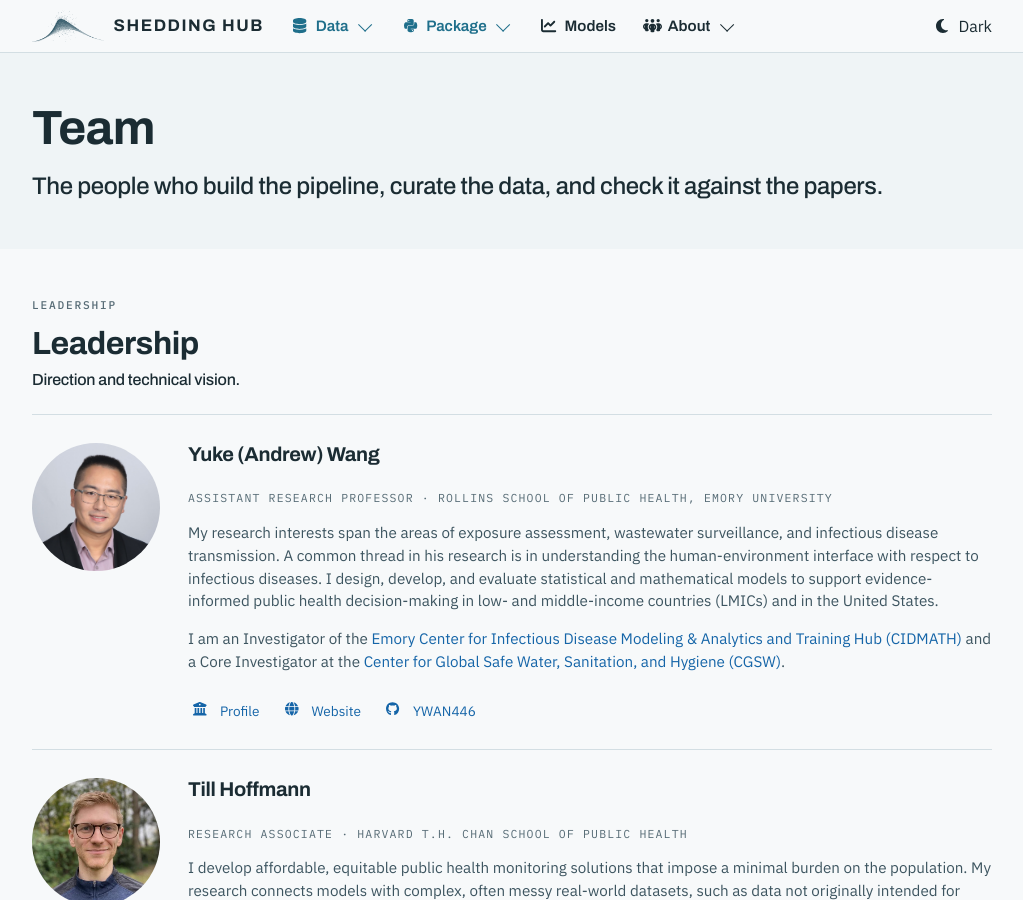
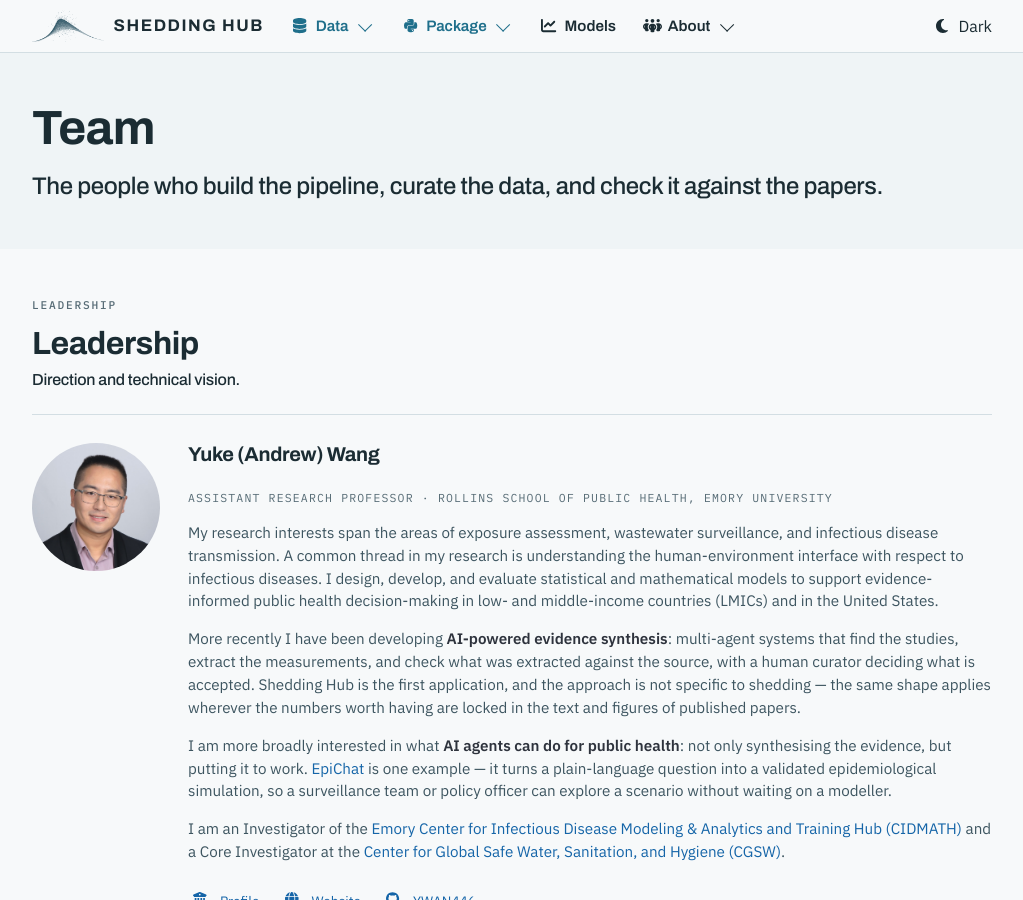
Before and after one commit to shedding-hub/shedding-hub.github.io, a Jekyll site: the page built from team.md, in a window 1280 px wide and 900 px high. Shown: the whole window, without its empty margins (128-1151 px from the left). Built offline with Jekyll 4.4.1, drawn with Linux system fonts in a browser that asks for light colours; nearby versions of some CDN libraries.

Commit message:
Add Andrew's AI work to his team bio
Two paragraphs covering the current direction: AI-powered evidence synthesis,
described by what the pipeline does rather than as a label so it stays
consistent with the curation page; and AI agents for public health more broadly,
with EpiChat named as the concrete example and linked.

The two are deliberately separate: synthesis is evidence going in, EpiChat is
evidence being put to use.

Also fixes "A common thread in his research" in the opening paragraph, which was
third person inside a first-person bio.

Co-Authored-By: Claude Opus 5 <noreply@anthropic.com>

```diff
--- a/_data/team.yaml
+++ b/_data/team.yaml
@@ -13,7 +13,11 @@ andrew:
   github: YWAN446
   bio: Yuke (Andrew) Wang sets the overall direction of the Shedding Hub project and leads the teams to build the AI-powered multi-agent system for data curation.
   description: |
-    My research interests span the areas of exposure assessment, wastewater surveillance, and infectious disease transmission. A common thread in his research is in understanding the human-environment interface with respect to infectious diseases. I design, develop, and evaluate statistical and mathematical models to support evidence-informed public health decision-making in low- and middle-income countries (LMICs) and in the United States.
+    My research interests span the areas of exposure assessment, wastewater surveillance, and infectious disease transmission. A common thread in my research is understanding the human-environment interface with respect to infectious diseases. I design, develop, and evaluate statistical and mathematical models to support evidence-informed public health decision-making in low- and middle-income countries (LMICs) and in the United States.
+
+    More recently I have been developing **AI-powered evidence synthesis**: multi-agent systems that find the studies, extract the measurements, and check what was extracted against the source, with a human curator deciding what is accepted. Shedding Hub is the first application, and the approach is not specific to shedding — the same shape applies wherever the numbers worth having are locked in the text and figures of published papers.
+
+    I am more broadly interested in what **AI agents can do for public health**: not only synthesising the evidence, but putting it to work. [EpiChat](https://ywan446.github.io/epichat/) is one example — it turns a plain-language question into a validated epidemiological simulation, so a surveillance team or policy officer can explore a scenario without waiting on a modeller.
 
     I am an Investigator of the [Emory Center for Infectious Disease Modeling & Analytics and Training Hub (CIDMATH)](https://cidmath.org/) and a Core Investigator at the [Center for Global Safe Water, Sanitation, and Hygiene (CGSW)](https://www.cgswash.org/).
 till:
```
